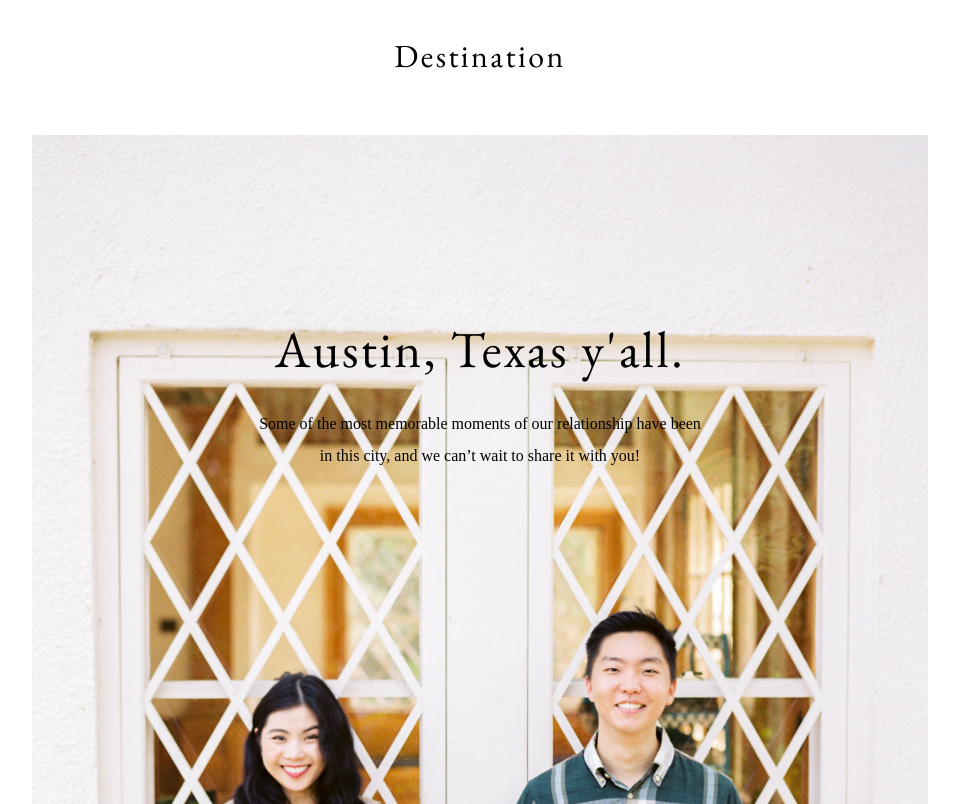
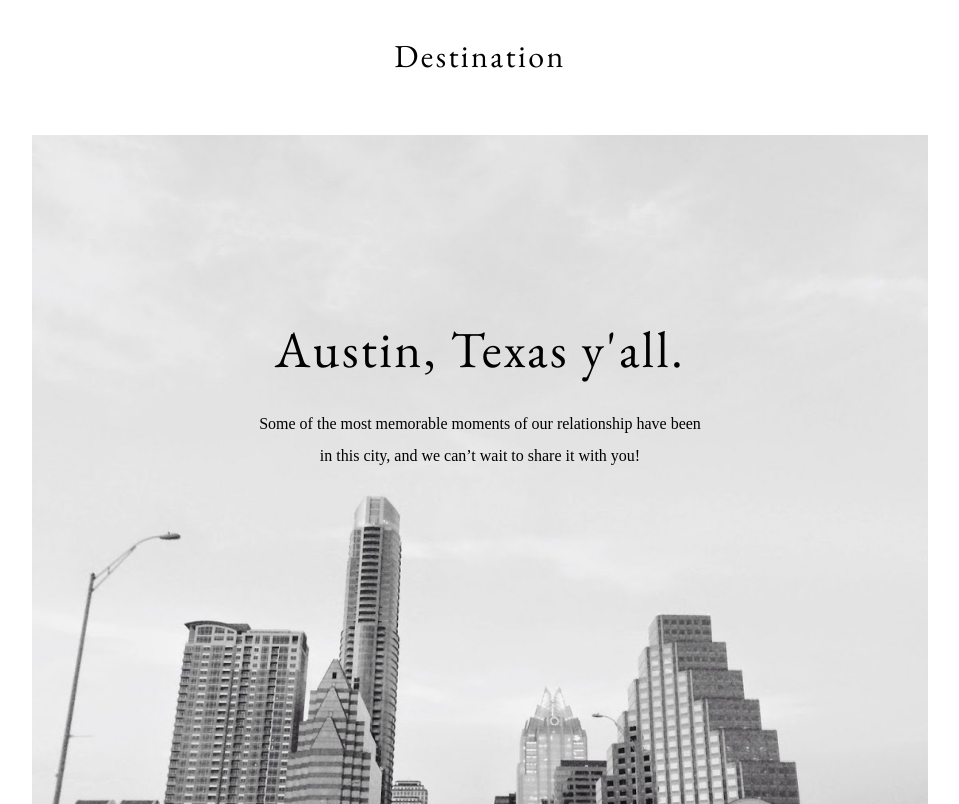
Before and after one commit to weddingteamrocket/teamrocketluv, a plain HTML site: page teamrocketluv/index.html in a window 1280 px wide. Shown: the part 4936-5740 px from the top of the page, without its empty margins (160-1119 px from the left). Drawn offline with nearby package versions, Linux system fonts and the light colour scheme; a script that the page names is missing.

Commit message:
Update index.html

```diff
--- a/teamrocketluv/index.html
+++ b/teamrocketluv/index.html
@@ -55,7 +55,7 @@
       <section class="destination" id="destination">
         <div class="austin">
           <h1>Destination</h1>
-          <img src="./resources/img/pic1.jpg">
+          <img src="./resources/img/Austin.jpg">
           <h3>Austin, Texas y'all.</h3>
           <p>Some of the most memorable moments of our relationship have been in this city, and we can’t wait to share it with you!</p>
         </div>
```
